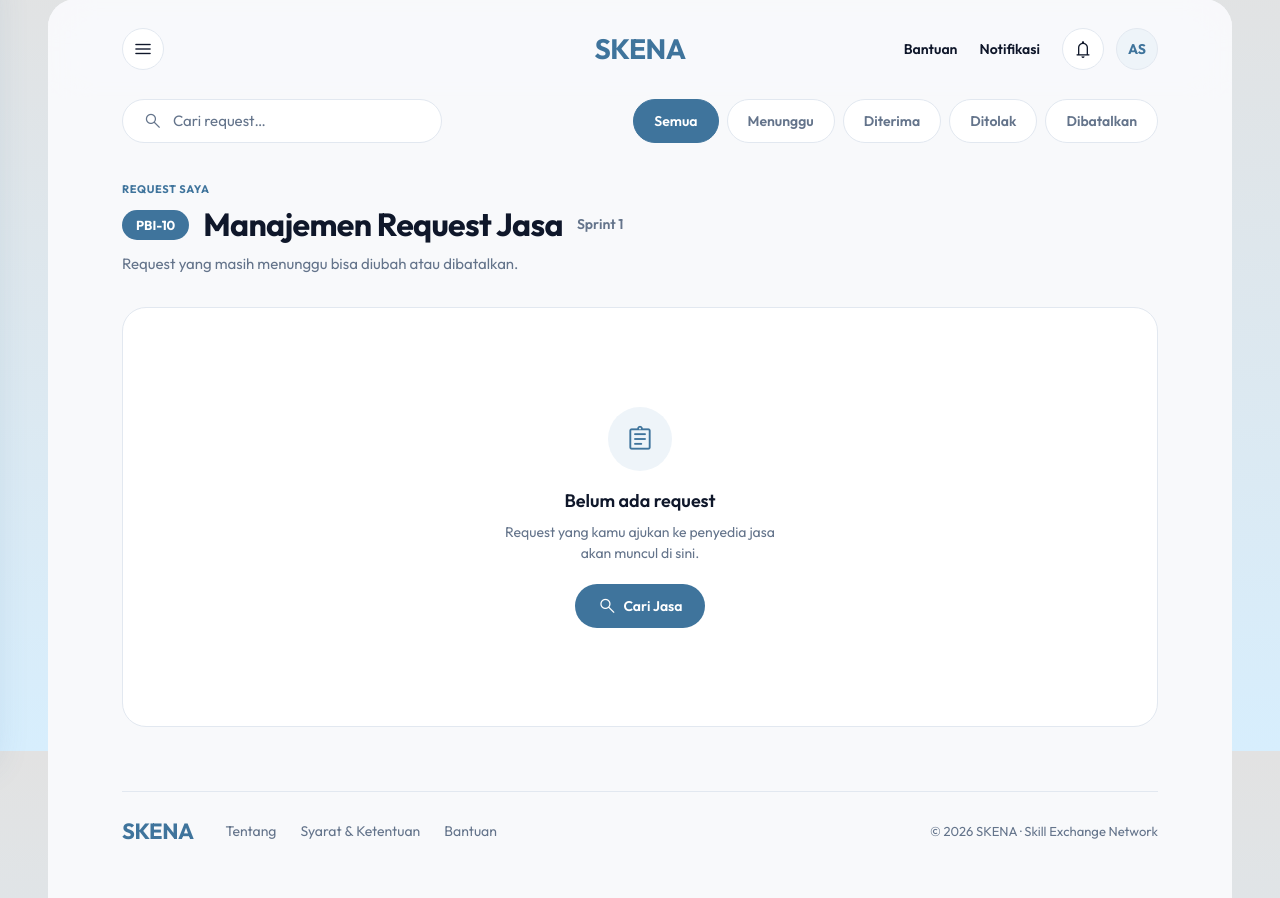
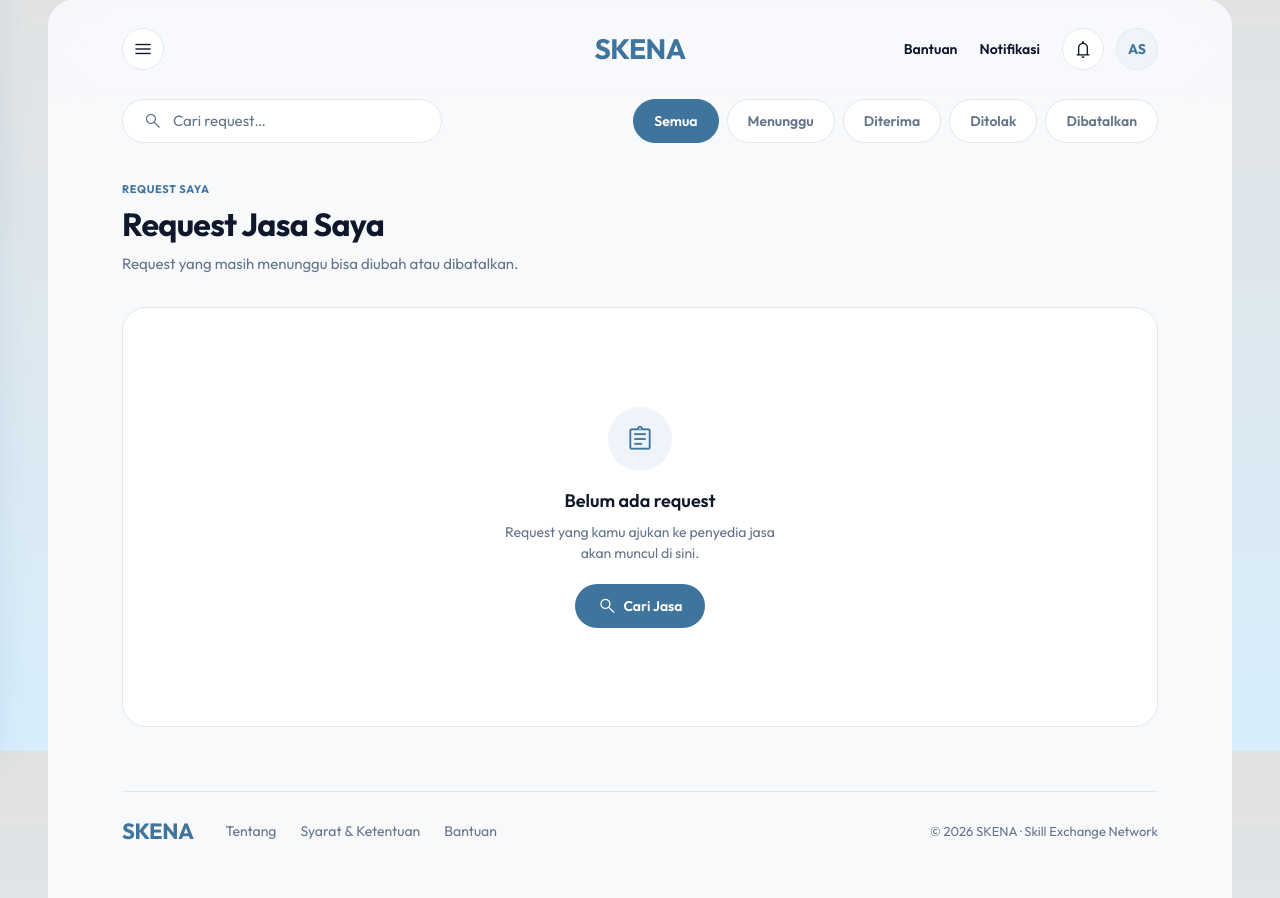
Before and after one commit to Tubes-PPL-SI4807-KelompokB/Tubes-PPL-SI4807-KelompokB-SKENA, a Laravel app: page /requests in a window 1280 px wide. Shown: the part 49-947 px from the top of the page. Run offline with Laravel 12, Linux system fonts and the light colour scheme; the visitor is signed in with stand-in values (Sample User, id 1); data comes from the database, SQL or seed files in the repository; data that the repository does not hold is empty; parts of the project's set-up code (start-up, migrations or seed data) failed here and were passed over; some libraries are stand-ins or nearby versions.

Commit message:
style(PBI-10): hapus lencana PBI/Sprint dari judul halaman request SKENA-84
Co-Authored-By: Claude Opus 5.5 <noreply@anthropic.com>

```diff
--- a/resources/views/requests/_form.blade.php
+++ b/resources/views/requests/_form.blade.php
@@ -22,9 +22,7 @@
         <span class="text-on-surface font-semibold" aria-current="page">{{ $item ? 'Ubah Request' : 'Ajukan Request' }}</span>
     </nav>
     <div class="flex flex-wrap items-center gap-x-3.5 gap-y-2 mt-3.5">
-        <span class="h-[30px] px-3.5 rounded-full bg-primary text-white text-[13px] leading-[30px] font-bold">PBI-10</span>
-        <h1 class="m-0 text-[26px] sm:text-[32px] leading-[1.15] tracking-[-0.02em] font-bold">Manajemen Request Jasa</h1>
-        <span class="text-[14px] font-semibold text-on-surface-muted">Sprint 1</span>
+        <h1 class="m-0 text-[26px] sm:text-[32px] leading-[1.15] tracking-[-0.02em] font-bold">{{ $item ? 'Ubah Request' : 'Ajukan Request' }}</h1>
     </div>
     <p class="mt-2.5 text-[15px] leading-normal text-on-surface-muted">{{ $desc }}</p>
 </div>
--- a/resources/views/requests/index.blade.php
+++ b/resources/views/requests/index.blade.php
@@ -44,9 +44,7 @@
     <div class="pt-10 pb-8">
         <div class="text-[11px] leading-[1.2] font-bold tracking-[0.06em] text-primary">REQUEST SAYA</div>
         <div class="flex flex-wrap items-center gap-x-3.5 gap-y-2 mt-2.5">
-            <span class="h-[30px] px-3.5 rounded-full bg-primary text-white text-[13px] leading-[30px] font-bold">PBI-10</span>
-            <h1 class="m-0 text-[26px] sm:text-[32px] leading-[1.15] tracking-[-0.02em] font-bold">Manajemen Request Jasa</h1>
-            <span class="text-[14px] font-semibold text-on-surface-muted">Sprint 1</span>
+            <h1 class="m-0 text-[26px] sm:text-[32px] leading-[1.15] tracking-[-0.02em] font-bold">Request Jasa Saya</h1>
         </div>
         <p class="mt-2.5 text-[15px] leading-normal text-on-surface-muted">Request yang masih menunggu bisa diubah atau dibatalkan.</p>
     </div>
```
